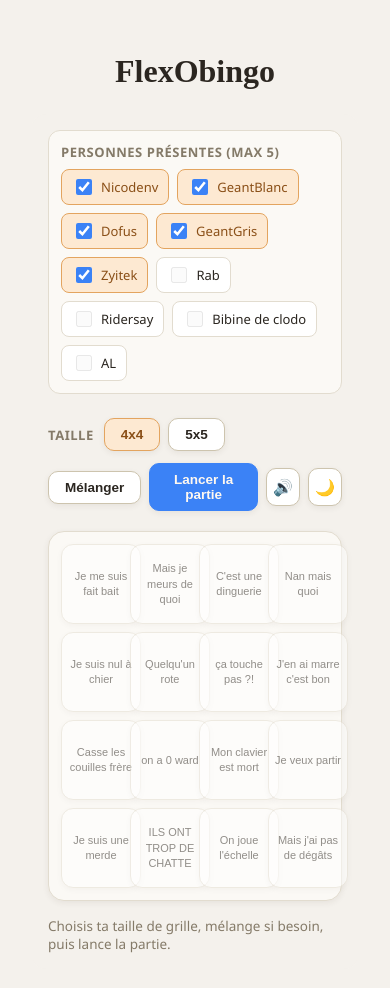
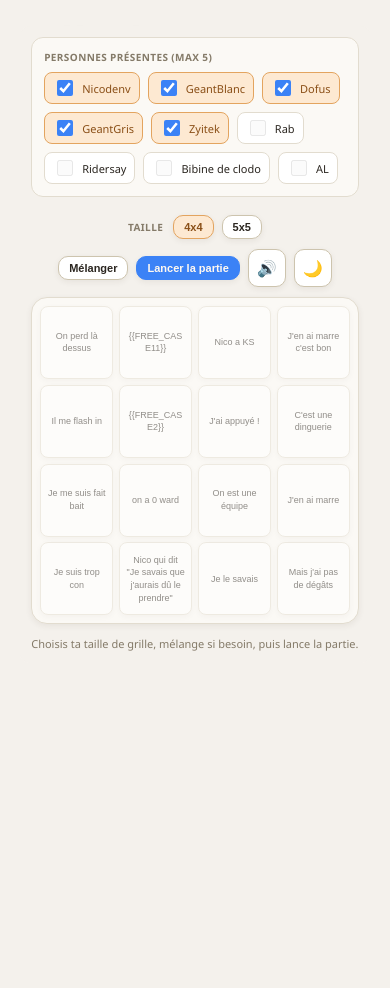
Before and after one commit to PseudoSerieux/FlexoBingo, a React (Vite) app: page / in a window 390 px wide. Shown: the top 988 px of the page. After the commit the page ends 844 px from the top, so only its background shows below. Built offline with nearby package versions, Linux system fonts and the light colour scheme.

Commit message:
🎨 Improve aethetic + responsive

```diff
--- a/src/App.tsx
+++ b/src/App.tsx
@@ -2,16 +2,27 @@ import Bingo from "./Bingo";
 
 export default function App() {
   return (
-    <div style={{ padding: "2rem", minHeight: "100vh" }}>
-      <h1 style={{ textAlign: "center", marginBottom: "1.5rem" }}>
+    <div style={{
+      padding: "clamp(1rem, 5vw, 2rem)"
+    }}>
+      <h1 style={{
+        textAlign: "left",
+        margin: 0,
+        paddingLeft: "clamp(1rem, 10vw, 35rem)",
+        fontSize: "clamp(2rem, 8vw, 3.5rem)",
+        fontWeight: "800",
+        background: "linear-gradient(135deg, #667eea 0%, #764ba2 100%)",
+        WebkitBackgroundClip: "text",
+        WebkitTextFillColor: "transparent",
+        backgroundClip: "text",
+        letterSpacing: "-0.05em",
+        textShadow: "0 4px 6px rgba(0, 0, 0, 0.1)"
+      }}>
         FlexObingo
       </h1>
-      {/*
-        Dépose ton fichier audio dans /public (ex: public/legends-never-die.ogg)
-        puis renseigne son chemin ici. Sans ce fichier, un son de victoire
-        généré automatiquement est joué à la place.
-      */}
-      <Bingo victorySoundUrl="/legends-never-die.ogg" />
+      <div style={{ marginTop: "clamp(-2.5rem, -20vw, -3rem)" }}>
+        <Bingo victorySoundUrl="/legends-never-die.ogg" />
+      </div>
     </div>
   );
 }
--- a/src/Bingo.css
+++ b/src/Bingo.css
@@ -42,8 +42,8 @@
   position: relative;
   max-width: 600px;
   margin: 0 auto;
-  padding: 1.5rem;
-  border-radius: 20px;
+  padding: clamp(1rem, 4vw, 1.5rem);
+  border-radius: clamp(12px, 3vw, 20px);
   background: var(--bingo-bg);
   font-family: "Segoe UI", system-ui, -apple-system, sans-serif;
   color: var(--bingo-text);
@@ -55,8 +55,8 @@
   display: flex;
   align-items: center;
   justify-content: space-between;
-  gap: 12px;
-  margin-bottom: 1.25rem;
+  gap: clamp(8px, 2vw, 12px);
+  margin-bottom: clamp(0.8rem, 2vw, 1.25rem);
   flex-wrap: wrap;
 }
 
@@ -67,7 +67,7 @@
 }
 
 .bingo-label {
-  font-size: 13px;
+  font-size: clamp(11px, 2.5vw, 13px);
   font-weight: 600;
   letter-spacing: 0.04em;
   text-transform: uppercase;
@@ -207,8 +207,8 @@
 
 .bingo-grid {
   display: grid;
-  gap: 8px;
-  padding: 12px;
+  gap: clamp(6px, 2vw, 8px);
+  padding: clamp(10px, 2vw, 12px);
   border-radius: 16px;
   background: var(--bingo-surface-2);
   border: 1px solid var(--bingo-border);
@@ -238,12 +238,12 @@
   align-items: center;
   justify-content: center;
   text-align: center;
-  padding: 12px;
-  border-radius: 12px;
+  padding: clamp(8px, 2vw, 12px);
+  border-radius: clamp(8px, 2vw, 12px);
   border: 1.5px solid var(--bingo-border);
   background: var(--bingo-surface);
   color: var(--bingo-text);
-  font-size: 14px;
+  font-size: clamp(10px, 2.5vw, 14px);
   line-height: 1.4;
   font-weight: 500;
   cursor: pointer;
@@ -253,7 +253,7 @@
     border-color 0.15s ease, transform 0.12s ease, box-shadow 0.15s ease;
   overflow: hidden;
   word-break: break-word;
-  min-height: 80px;
+  min-height: clamp(60px, 15vw, 80px);
 }
 
 .bingo-cell:hover:not(.is-disabled):not(.is-checked) {
@@ -352,13 +352,61 @@
   }
 }
 
+@media (max-width: 768px) {
+  .bingo {
+    max-width: 90vw;
+  }
+
+  .bingo-toolbar {
+    flex-direction: column;
+    align-items: stretch;
+    gap: 10px;
+  }
+
+  .bingo-size-picker,
+  .bingo-actions {
+    justify-content: center;
+  }
+
+  .bingo-btn {
+    font-size: clamp(12px, 2vw, 13.5px);
+    padding: clamp(6px, 1.5vw, 8px) clamp(12px, 3vw, 16px);
+  }
+}
+
 @media (max-width: 480px) {
   .bingo {
-    padding: 1rem;
-    border-radius: 14px;
+    padding: clamp(0.75rem, 3vw, 1rem);
+    border-radius: clamp(10px, 2.5vw, 14px);
   }
+
   .bingo-cell {
-    font-size: 11px;
-    padding: 5px;
+    font-size: clamp(9px, 2vw, 11px);
+    padding: clamp(6px, 1.5vw, 8px);
+    min-height: clamp(50px, 12vw, 65px);
+  }
+
+  .bingo-label {
+    font-size: clamp(10px, 2vw, 12px);
+  }
+
+  .bingo-checkbox-label {
+    font-size: clamp(11px, 2vw, 13px);
+    padding: clamp(4px, 1vw, 6px) clamp(8px, 2vw, 10px);
+  }
+
+  .bingo-btn {
+    font-size: clamp(11px, 2vw, 12.5px);
+    padding: clamp(5px, 1vw, 7px) clamp(10px, 2vw, 14px);
+  }
+
+  .bingo-status,
+  .bingo-lines-counter {
+    font-size: clamp(11px, 2vw, 13.5px);
+  }
+
+  .bingo-grid {
+    gap: clamp(5px, 1.5vw, 6px);
+    padding: clamp(8px, 1.5vw, 10px);
   }
 }
--- a/src/index.css
+++ b/src/index.css
@@ -13,10 +13,13 @@ body {
   background: var(--page-bg-light);
   color: var(--page-text-light);
   transition: background 0.25s ease, color 0.25s ease;
+  font-size: clamp(14px, 2vw, 16px);
 }
 
 #root {
   min-height: 100vh;
+  display: flex;
+  flex-direction: column;
 }
 
 html[data-bingo-theme="dark"],
@@ -24,3 +27,17 @@ html[data-bingo-theme="dark"] body {
   background: var(--page-bg-dark);
   color: var(--page-text-dark);
 }
+
+@media (max-width: 768px) {
+  html,
+  body {
+    font-size: clamp(13px, 1.5vw, 14px);
+  }
+}
+
+@media (max-width: 480px) {
+  html,
+  body {
+    font-size: clamp(12px, 1.2vw, 13px);
+  }
+}
--- a/src/phrases.json
+++ b/src/phrases.json
@@ -149,6 +149,18 @@
     "vas-y je l'ai touché",
     "Je suis une merde",
     "Je suis trop con",
-    "ça me rend fou"
+    "ça me rend fou",
+    "{{FREE_CASE1}}",
+    "{{FREE_CASE2}}",
+    "{{FREE_CASE3}}",
+    "{{FREE_CASE4}}",
+    "{{FREE_CASE5}}",
+    "{{FREE_CASE6}}",
+    "{{FREE_CASE7}}",
+    "{{FREE_CASE8}}",
+    "{{FREE_CASE9}}",
+    "{{FREE_CASE10}}",
+    "{{FREE_CASE11}}",
+    "{{FREE_CASE12}}"
   ]
 }
```
Also changed, not shown: TODO.txt, 1 other file (tests, documents, lock files or other folders).
